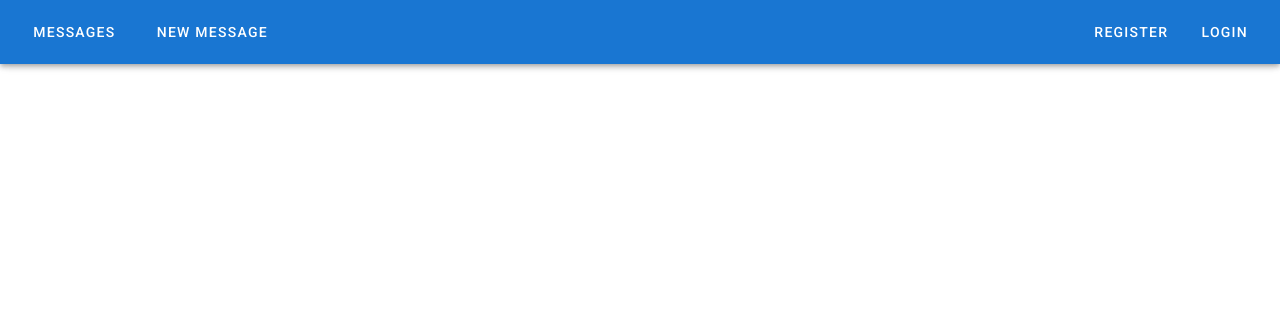
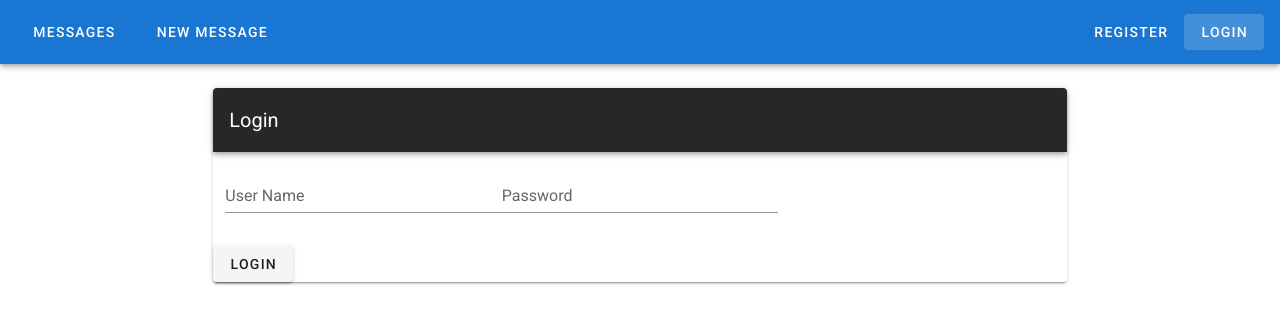
Before and after one commit to becathey/messages-vue-vuex-vuetify, a Vue app: page /Login in a window 1280 px wide. Shown: the top 324 px of the page. Built offline with nearby package versions, Linux system fonts and the light colour scheme.

Commit message:
Add login functionality

```diff
--- a/src/App.vue
+++ b/src/App.vue
@@ -9,7 +9,7 @@
       <v-btn class="ms-2" text to="/NewMessage">New Message</v-btn>
       <v-spacer />
       <v-btn text v-if="!$store.state.token" to="/Register">Register</v-btn>
-      <v-btn text v-if="!$store.state.token">Login</v-btn>
+      <v-btn text v-if="!$store.state.token" to="/Login">Login</v-btn>
       <v-btn text v-if="$store.state.token" @click="$store.commit('logout')">Logout</v-btn>
     </v-app-bar>
 
--- /dev/null
+++ b/src/components/Login.vue
@@ -0,0 +1,39 @@
+<template>
+    <v-flex sm8 offset-sm2>
+        <v-card>
+            <v-toolbar dark>
+                <v-toolbar-title>Login</v-toolbar-title>
+            </v-toolbar>
+            <v-form>
+                <v-container>
+                    <v-layout>
+                        <v-flex sx12 md4>
+                            <v-text-field v-model='userName' label='User Name' required></v-text-field>
+                        </v-flex>
+                        <v-flex sx12 md4>
+                            <v-text-field v-model='password' label='Password' required></v-text-field>
+                        </v-flex>
+                    </v-layout>
+                </v-container>
+                <v-btn @click='login'>Login</v-btn>
+            </v-form>
+        </v-card>
+    </v-flex>
+</template>
+
+<script>
+// import axios from 'axios'
+export default {
+    data() {
+        return {
+            userName: '',
+            password: ''
+        }
+    },
+    methods: {
+        async login() {
+            this.$store.dispatch('login', {userName: this.userName, password: this.password})
+        }
+    }
+}
+</script>
--- a/src/main.js
+++ b/src/main.js
@@ -6,6 +6,7 @@ import Messages from './components/Messages'
 import NewMessage from './components/NewMessage'
 import Message from './components/Message'
 import Register from './components/Register'
+import Login from './components/Login'
 import vuetify from './plugins/vuetify'
 
 Vue.config.productionTip = false
@@ -16,7 +17,8 @@ const routes = [
   {path: "/", component: Messages},
   {path: "/NewMessage", component: NewMessage},
   {path: "/Message/:id", component: Message},
-  {path: "/Register", component: Register}
+  {path: "/Register", component: Register},
+  {path: "/Login", component: Login}
 ]
 
 const router = new vueRouter({routes, mode: 'history'})
--- a/src/store.js
+++ b/src/store.js
@@ -41,6 +41,12 @@ export default new Vuex.Store({
             localStorage.setItem("token", token)
             axios.defaults.headers.common['Authorization'] = token
             commit('auth', token)
+        },
+        async login({commit}, registerData) {
+            let token = (await axios.post('http://localhost:3000/login', registerData)).data
+            localStorage.setItem('token', token)
+            axios.defaults.headers.common['Authorization'] = token
+            commit('auth', token)
         }
     }
 })
```
